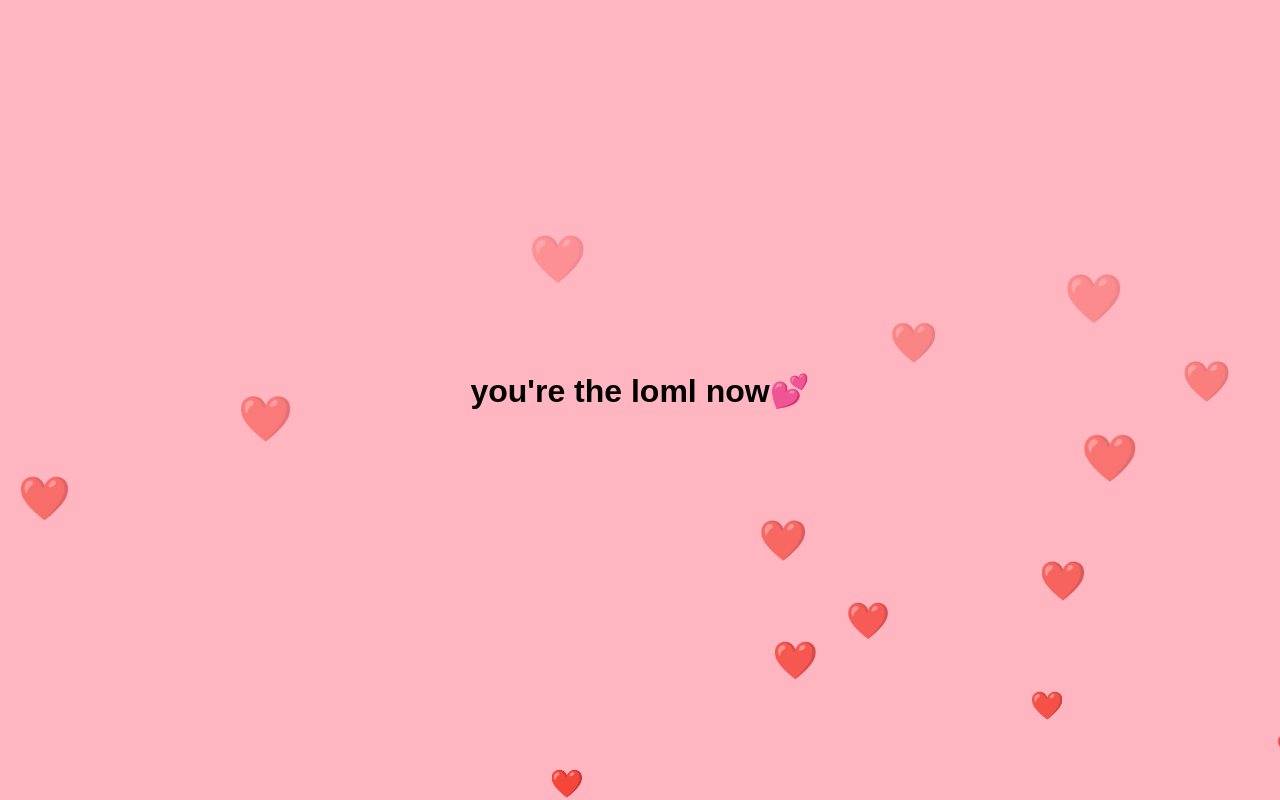
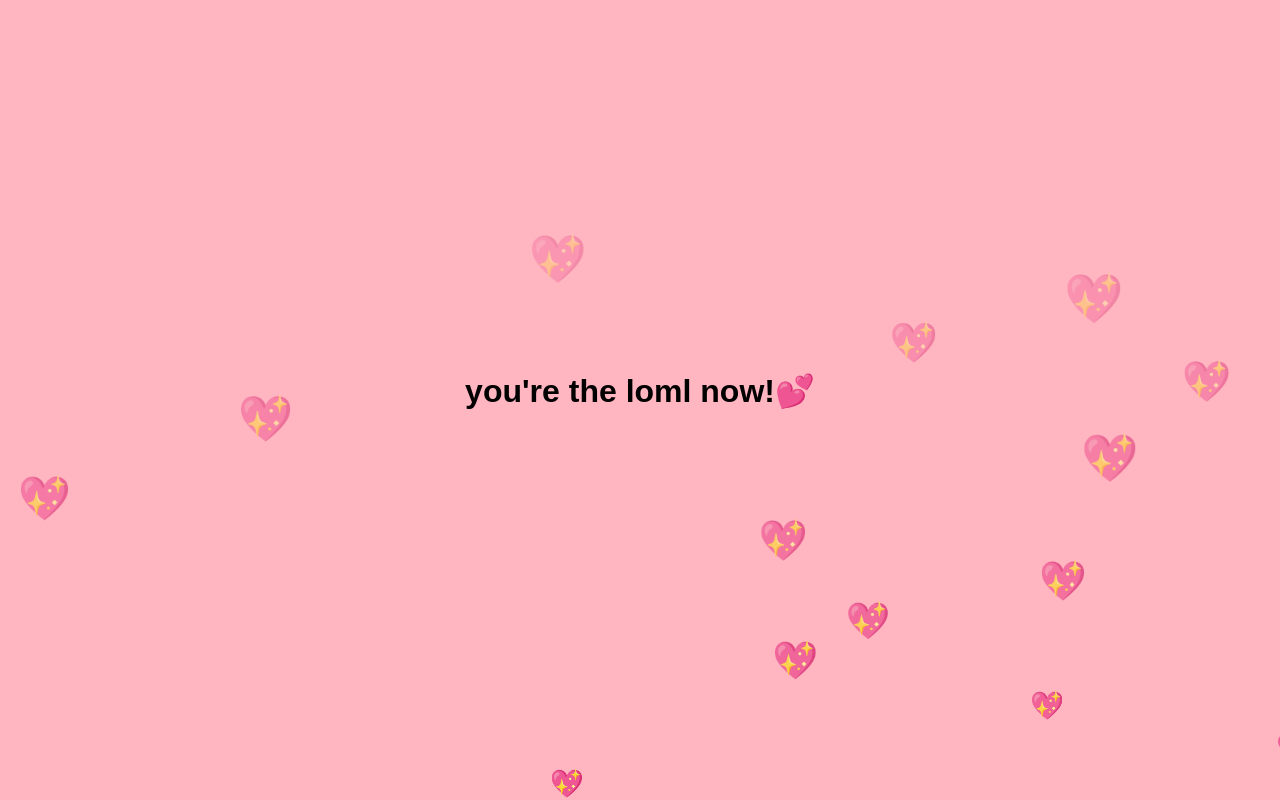
Before and after one commit to cj22919377/planA, a plain HTML site: page index.html in a window 1280 px wide. Both pictures are taken after a click on the button "Yes". Drawn offline with Linux system fonts and the light colour scheme.

Commit message:
Add files via upload

```diff
--- a/index.html
+++ b/index.html
@@ -3,7 +3,7 @@
 <head>
   <meta charset="UTF-8" />
   <meta name="viewport" content="width=device-width, initial-scale=1.0"/>
-  <title>PlanA</title>
+  <title>planA</title>
 
   <style>
     * {
@@ -123,12 +123,12 @@
 
     yesBtn.addEventListener("click", () => {
       buttons.remove();
-      text.textContent = "you're the loml now💕";
+      text.textContent = "you're the loml now!💕";
 
       setInterval(() => {
         const heart = document.createElement("div");
         heart.className = "heart";
-        heart.textContent = "❤️";
+        heart.textContent = "💖";
         heart.style.left = Math.random() * 100 + "vw";
         heart.style.fontSize = 20 + Math.random() * 20 + "px";
         document.body.appendChild(heart);
```
